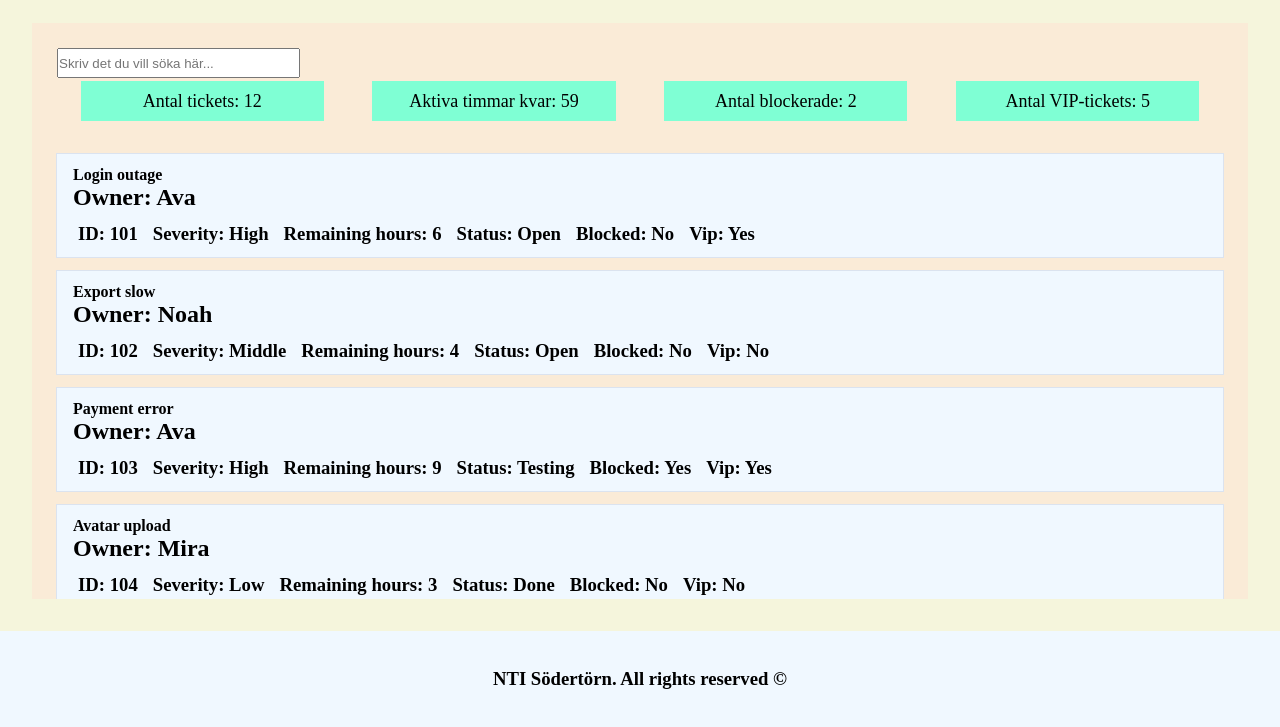
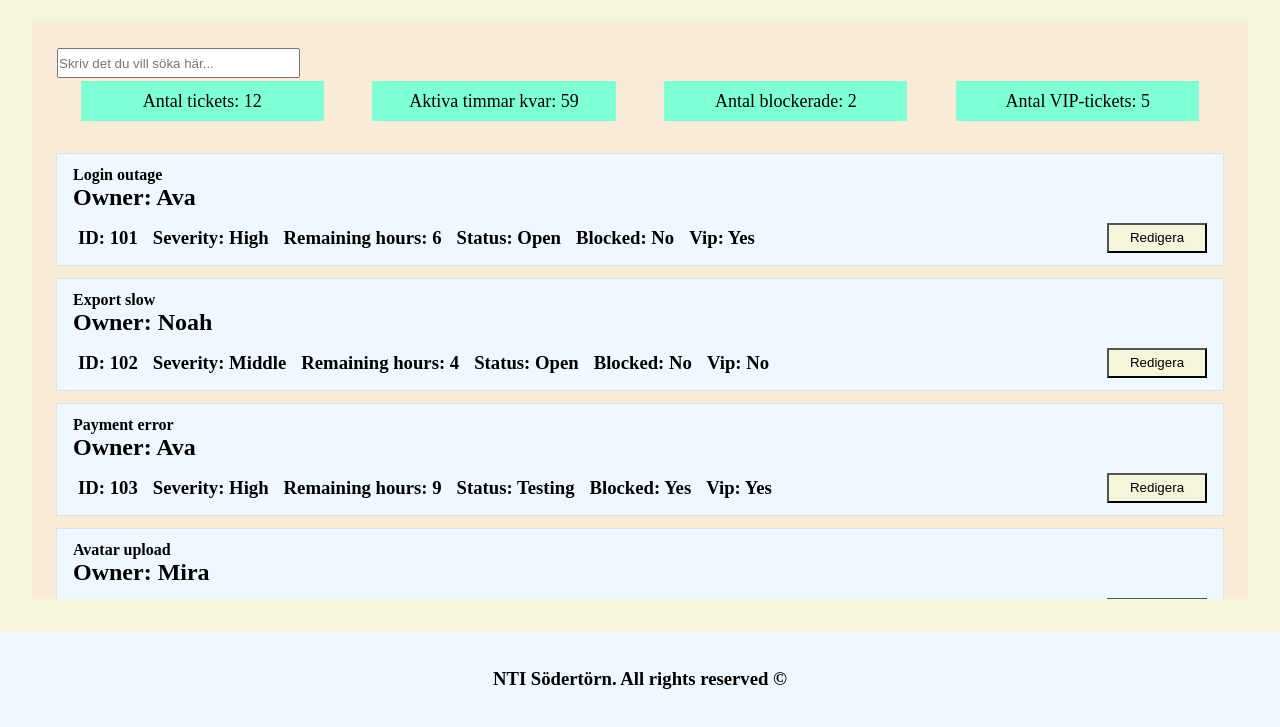
Before and after one commit to PavleMilo/Release-Decision-System, a website: page Frontend/HTML/index.html in a window 1280 px wide. Shown: the part 73-800 px from the top of the page. Drawn offline with Linux system fonts and the light colour scheme.

Commit message:
jag tror att jag har lagt till redigera knappen till alla tickets, nästa steg är att få de att funka och göra local storage. jag bör dock pulla från typscript branchen så att de ändringarna finns här, söka id timmar och sånt.

```diff
--- a/Frontend/TS/script.js
+++ b/Frontend/TS/script.js
@@ -103,6 +103,8 @@ function renderTasks(list) {
                 <h3>Status: ${betterStatus(task.status)}</h3>
                 <h3>Blocked: ${betterBlocked(task.blocked)}</h3>
                 <h3>Vip: ${betterVip(task.customerVip)}</h3>
+
+                <button class="ticket-edit" type="button">Redigera</button>
             </div>
         </li>
         `;
--- a/Frontend/TS/script.ts
+++ b/Frontend/TS/script.ts
@@ -109,6 +109,8 @@ function renderTasks(list: typeof tickets) {
                 <h3>Status: ${betterStatus(task.status)}</h3>
                 <h3>Blocked: ${betterBlocked(task.blocked)}</h3>
                 <h3>Vip: ${betterVip(task.customerVip)}</h3>
+
+                <button class="ticket-edit" type="button">Redigera</button>
             </div>
         </li>
         `;
--- a/Frontend/package.json
+++ b/Frontend/package.json
@@ -4,6 +4,7 @@
   "description": "",
   "main": "index.js",
   "scripts": {
+    "build": "tsc",
     "test": "echo \"Error: no test specified\" && exit 1"
   },
   "keywords": [],
--- a/Frontend/style.css
+++ b/Frontend/style.css
@@ -146,6 +146,12 @@ header h1 {
     margin-left: 5px;
 }
 
+.ticket-edit {
+    width: 100px;
+    height: 30px;
+    margin-left: auto;
+    background-color: beige;
+}
 
 footer {
     width: 100vw;
```
Also changed, not shown: Frontend/tsconfig.json (added, +7 -0 lines).
